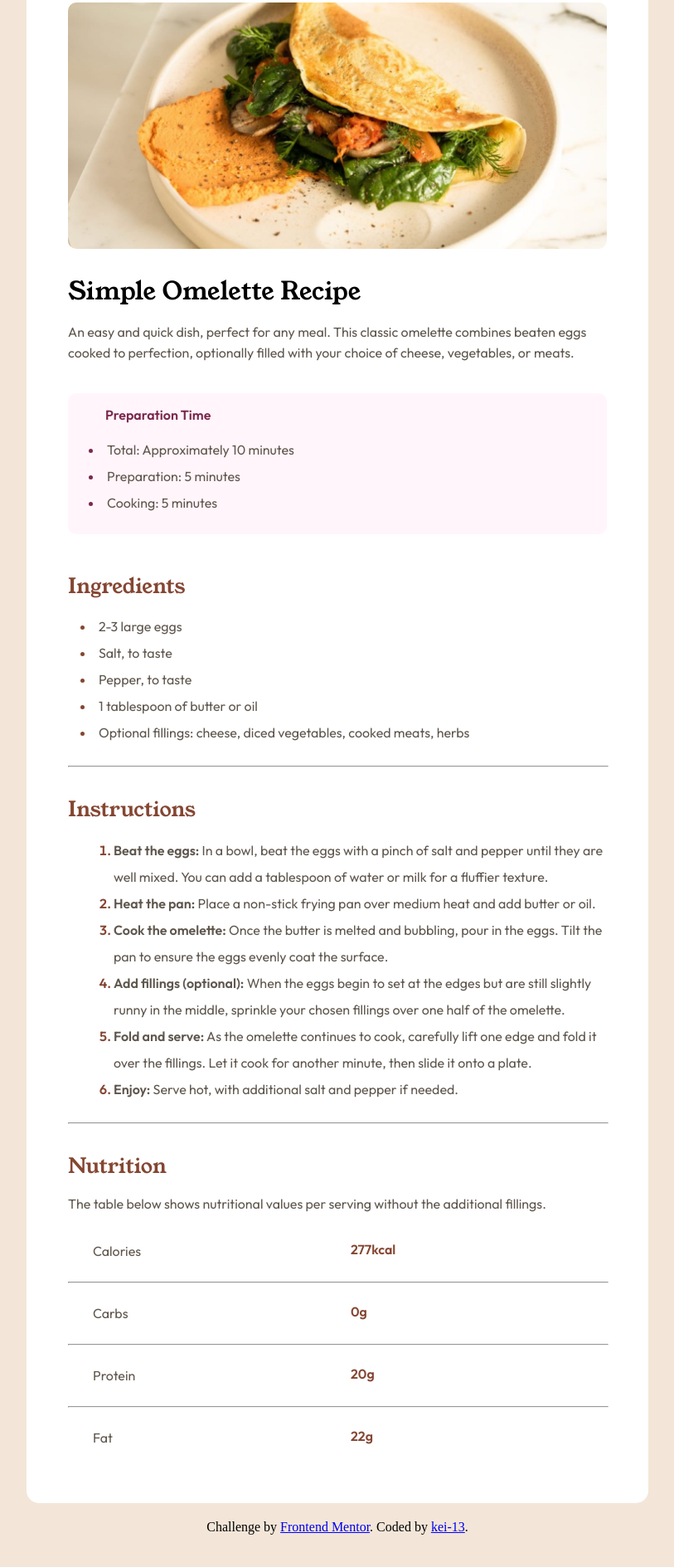
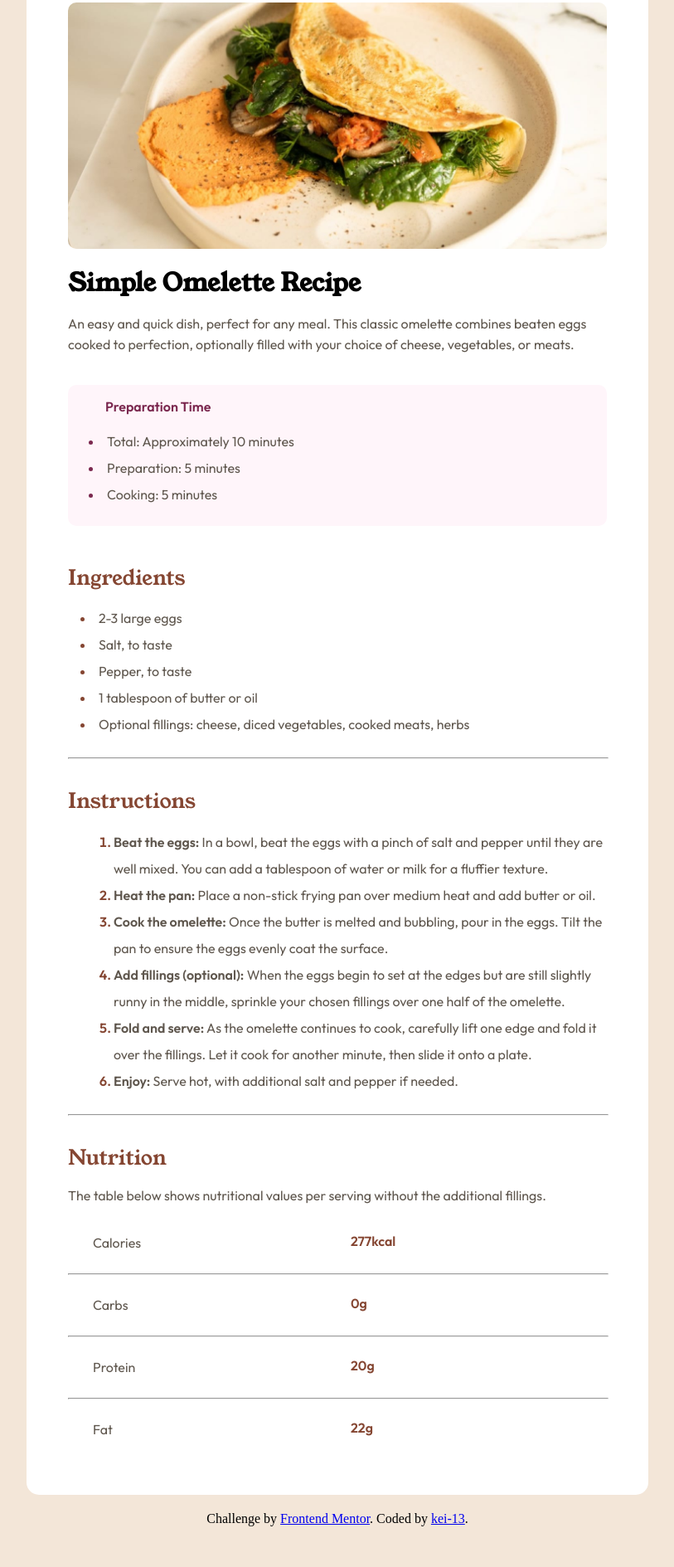
Before and after one commit to kei-13/recipepage, a plain HTML site: page index.html in a window 1280 px wide. Shown: the part 147-2036 px from the top of the page at 83% size, without its empty margins (233-1046 px from the left). Drawn offline with Linux system fonts and the light colour scheme.

Commit message:
index.html

```diff
--- a/index.html
+++ b/index.html
@@ -25,7 +25,7 @@
     <img class="photo" alt="Omelette" src="assets/images/image-omelette.jpeg">
     </div>
     <div>
-      <p class="title">Simple Omelette Recipe</p>
+      <h1 class="title">Simple Omelette Recipe</h1>
       <p class="description">An easy and quick dish, perfect for any meal. This classic omelette combines beaten eggs
         cooked to perfection, optionally filled with your choice of cheese, vegetables, or meats.</p>
     </div>
@@ -97,10 +97,12 @@
     </div>
   </main>
 
-  <div class="attribution">
+  <footer>
+   <div class="attribution">
     Challenge by <a href="https://www.frontendmentor.io?ref=challenge" target="_blank">Frontend Mentor</a>.
     Coded by <a href="https://github.com/kei-13" target="_blank">kei-13</a>.
-  </div>
+   </div>
+  </footer>
 
 </body>
 
```
